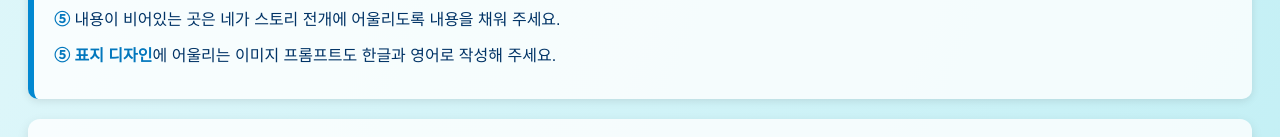
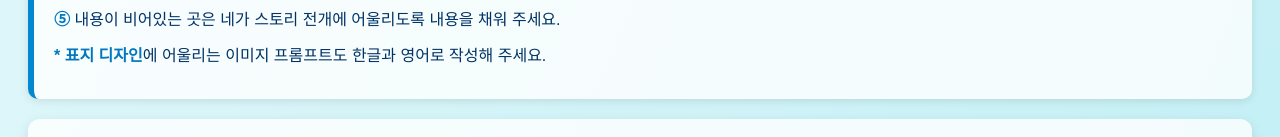
Before and after one commit to korealiebe7/sdg_book, a plain HTML site: page index.html in a window 1280 px wide. Shown: the part 431-568 px from the top of the page. Drawn offline with Linux system fonts and the light colour scheme.

Commit message:
Update index.html

```diff
--- a/index.html
+++ b/index.html
@@ -79,7 +79,7 @@
       - 자연이나 환경과 관련된 말 포함
     </div>
     <div><strong>⑤</strong> 내용이 비어있는 곳은 네가 스토리 전개에 어울리도록 내용을 채워 주세요.</div>
-    <div><strong>⑤</strong> <strong>표지 디자인</strong>에 어울리는 이미지 프롬프트도 한글과 영어로 작성해 주세요.</div>
+    <div><strong>*</strong> <strong>표지 디자인</strong>에 어울리는 이미지 프롬프트도 한글과 영어로 작성해 주세요.</div>
   </div>
 
   <div class="section">
```
